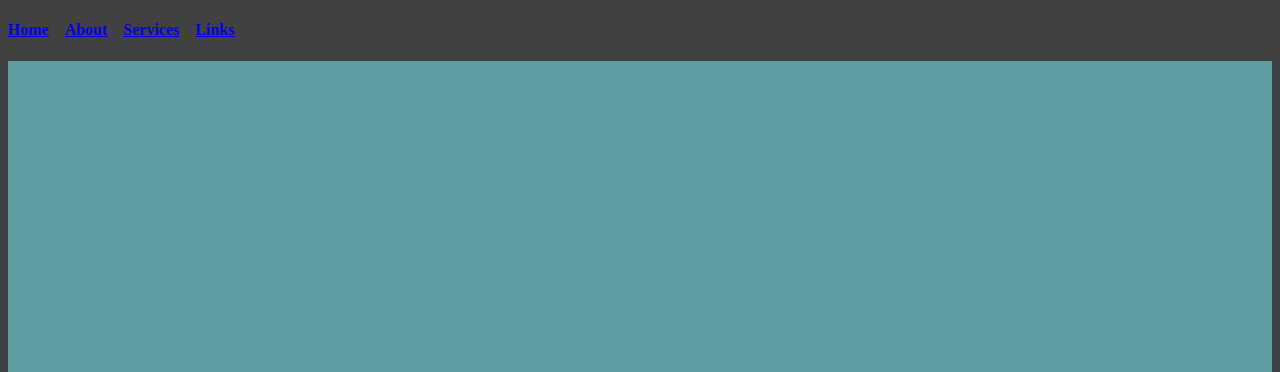
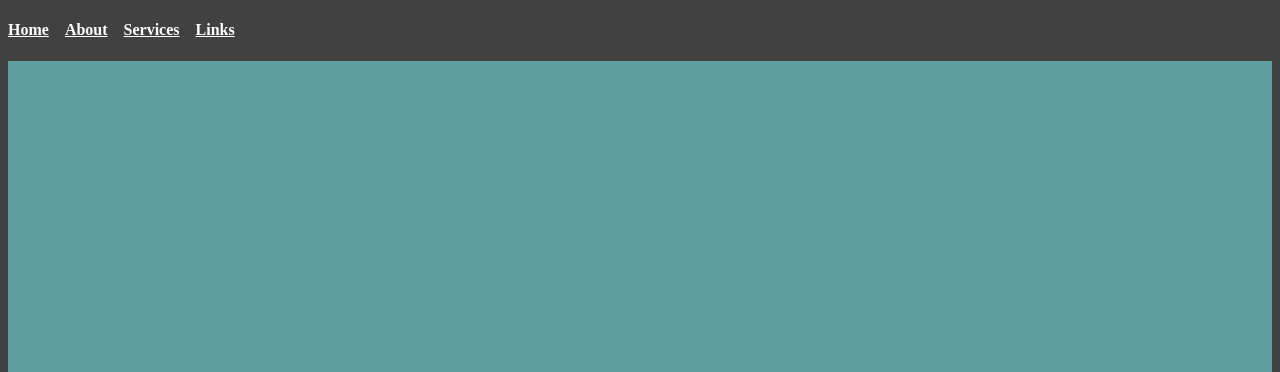
Before and after one commit to hurshDev1/testWebsite, a plain HTML site: page index.html in a window 1280 px wide. Shown: the top 372 px of the page. Drawn offline with Linux system fonts and the light colour scheme.

Commit message:
Update main.css

```diff
--- a/main.css
+++ b/main.css
@@ -12,3 +12,9 @@ h1{
     align-content: center;
     min-height: 100vh;
 }
+a{
+    color:white;
+}
+a:hover{
+    color:green;
+}
```
